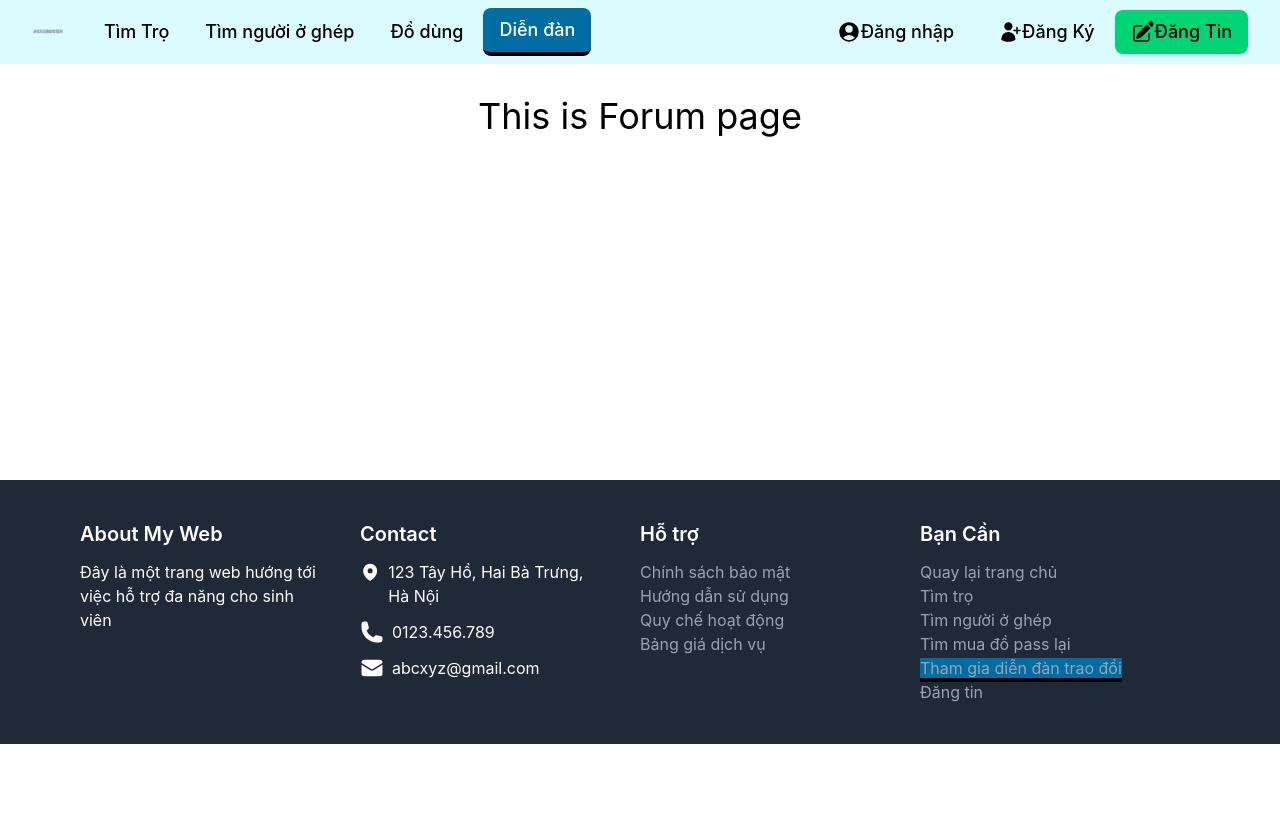
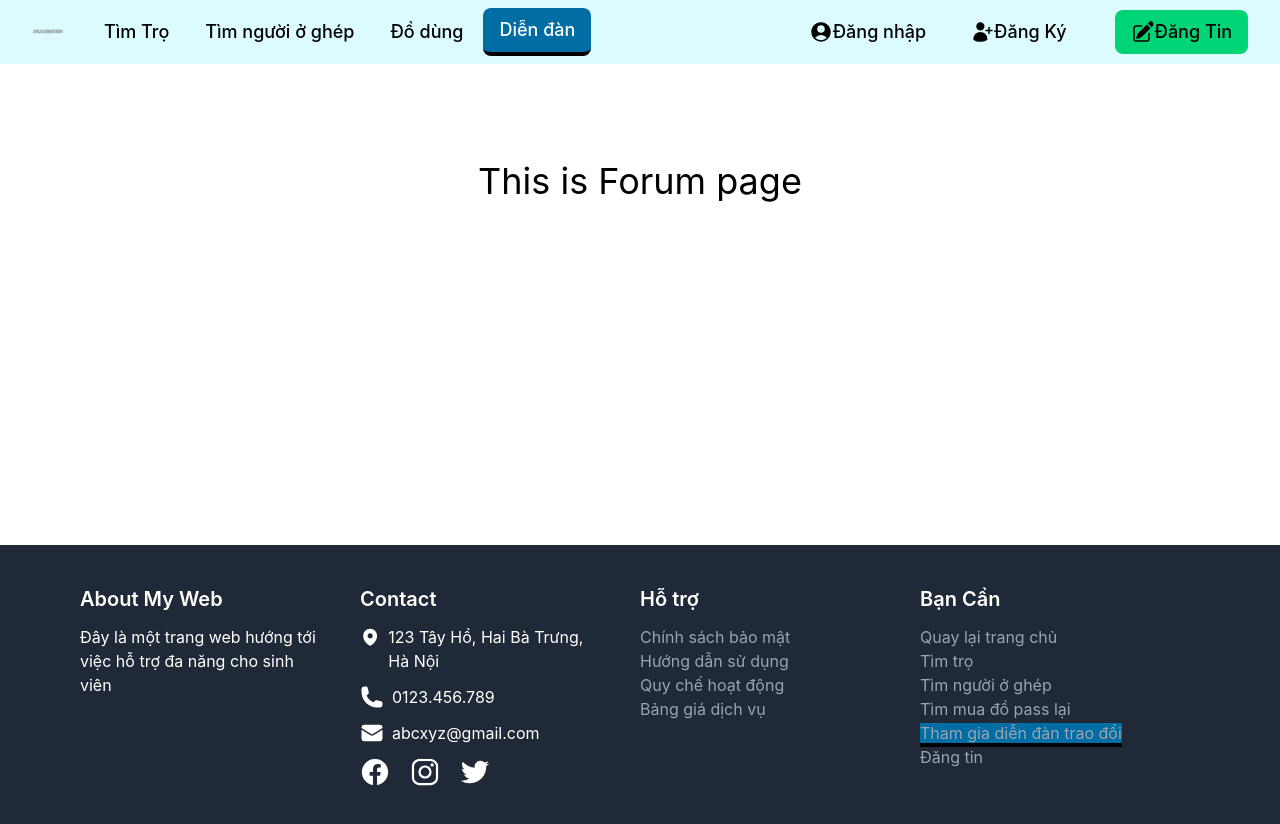
Before and after one commit to Khaipn888/Project3, a React (Create React App) app in the folder client/: page /Forum in a window 1280 px wide. Shown: the top 824 px of the page. Before the commit the page ends 800 px from the top, so only its background shows below. Built offline with nearby package versions, Linux system fonts and the light colour scheme.

Commit message:
fix login, register page and header

```diff
--- a/client/src/assets/styles/loginStyles.css
+++ b/client/src/assets/styles/loginStyles.css
@@ -19,15 +19,16 @@
 .login-container {
     max-width: 500px;
     height: 400px;
-    margin: 100px auto;
+    margin: auto auto;
     background-color: rgba(248, 246, 246, 0.9);
     border: 0.5px solid rgb(0, 0, 0);
     box-shadow: 10px;
     position: relative;
+    top: 80px
 
 }
 .register{
-    height: 450px;
+    height: 500px;
 
 }
 .login-form {
--- a/client/src/components/Header.js
+++ b/client/src/components/Header.js
@@ -1,75 +1,110 @@
-import { Disclosure } from '@headlessui/react'
-import { Link , NavLink} from 'react-router-dom'
-import logo from '../assets/images/logo02.png'
-import '../assets/styles/headerStyles.css'
+import { Disclosure } from "@headlessui/react";
+import { Link, NavLink } from "react-router-dom";
+import logo from "../assets/images/logo02.png";
+import "../assets/styles/headerStyles.css";
 
 const navigation = [
-  { name: 'Tìm Trọ', href: '/FindHostel', current: true },
-  { name: 'Tìm người ở ghép', href: '/FindRoomMate', current: false },
-  { name: 'Đồ dùng', href: '/Neccessary', current: false },
-  { name: 'Diễn đàn', href: '/Forum', current: false },
-
-]
-
+  { name: "Tìm Trọ", href: "/FindHostel", current: true },
+  { name: "Tìm người ở ghép", href: "/FindRoomMate", current: false },
+  { name: "Đồ dùng", href: "/Neccessary", current: false },
+  { name: "Diễn đàn", href: "/Forum", current: false },
+];
 
 export default function Header() {
   return (
-    <Disclosure as="nav" className="bg-cyan-100/75 fixed top-[0px] w-[100%] z-10 ">
+    <div className="h-[65px] ">
+      <Disclosure
+        as="nav"
+        className="bg-cyan-100/75 fixed top-[0px] w-[100%] z-10 h-["
+      >
         <div className="mx-auto max-w-7xl px-2 sm:px-6 lg:px-8">
           <div className="relative flex h-16 items-center justify-between">
             <div className="flex flex-1 items-center justify-center sm:items-stretch sm:justify-start">
               <div className="flex flex-shrink-0 items-center">
-                  <Link  to='/'>
-                    <img
-                      className="h-8 w-auto"
-                      src={logo}
-                      alt="Your Company"
-                    />
+                <Link to="/">
+                  <img className="h-8 w-auto" src={logo} alt="Your Company" />
                 </Link>
               </div>
               <div className="hidden sm:ml-6 sm:block ">
                 <div className="flex space-x-1">
                   {navigation.map((item) => (
-                      <NavLink className=' font-medium rounded-lg text-lg navlink' key={item.name} to={item.href} >
-                        <div className='px-4 py-2 rounded-lg navlink' >
+                    <NavLink
+                      className=" font-medium rounded-lg text-lg navlink"
+                      key={item.name}
+                      to={item.href}
+                    >
+                      <div className="px-4 py-2 rounded-lg navlink">
                         {item.name}
                       </div>
-
                     </NavLink>
                   ))}
                 </div>
               </div>
             </div>
-              <div className='hidden sm:ml-6 sm:block '>
+            <div className="hidden sm:ml-6 sm:block items-center  ">
+              <div className="flex space-x-8">
                 <div className="flex space-x-1">
-                      <NavLink className='font-medium rounded-lg text-lg navlink' to='/Login'>
-                        <div className=' flex px-4 py-2 rounded-lg navlink items-center'>
-                          <svg xmlns="http://www.w3.org/2000/svg" viewBox="0 0 24 24" fill="currentColor" className="w-6 h-6 ">
-                            <path fillRule="evenodd" d="M18.685 19.097A9.723 9.723 0 0021.75 12c0-5.385-4.365-9.75-9.75-9.75S2.25 6.615 2.25 12a9.723 9.723 0 003.065 7.097A9.716 9.716 0 0012 21.75a9.716 9.716 0 006.685-2.653zm-12.54-1.285A7.486 7.486 0 0112 15a7.486 7.486 0 015.855 2.812A8.224 8.224 0 0112 20.25a8.224 8.224 0 01-5.855-2.438zM15.75 9a3.75 3.75 0 11-7.5 0 3.75 3.75 0 017.5 0z" clipRule="evenodd" />
-                          </svg> <span className='mr-2'>Đăng nhập</span>
-
-                        </div>
-
-                      </NavLink>
-                      <NavLink className='font-medium rounded-lg text-lg navlink' to='/register'>
-                        <div className=' flex px-4 py-2 rounded-lg navlink items-center' >
-                          <svg  xmlns="http://www.w3.org/2000/svg" viewBox="0 0 24 24" fill="currentColor" className="w-6 h-6">
-                            <path d="M6.25 6.375a4.125 4.125 0 118.25 0 4.125 4.125 0 01-8.25 0zM3.25 19.125a7.125 7.125 0 0114.25 0v.003l-.001.119a.75.75 0 01-.363.63 13.067 13.067 0 01-6.761 1.873c-2.472 0-4.786-.684-6.76-1.873a.75.75 0 01-.364-.63l-.001-.122zM19.75 7.5a.75.75 0 00-1.5 0v2.25H16a.75.75 0 000 1.5h2.25v2.25a.75.75 0 001.5 0v-2.25H22a.75.75 0 000-1.5h-2.25V7.5z" />
-                          </svg>  Đăng Ký
+                  <NavLink
+                    className="font-medium rounded-lg text-lg navlink"
+                    to="/Login"
+                  >
+                    <div className=" flex px-4 py-2 rounded-lg navlink items-center">
+                      <svg
+                        xmlns="http://www.w3.org/2000/svg"
+                        viewBox="0 0 24 24"
+                        fill="currentColor"
+                        className="w-6 h-6 "
+                      >
+                        <path
+                          fillRule="evenodd"
+                          d="M18.685 19.097A9.723 9.723 0 0021.75 12c0-5.385-4.365-9.75-9.75-9.75S2.25 6.615 2.25 12a9.723 9.723 0 003.065 7.097A9.716 9.716 0 0012 21.75a9.716 9.716 0 006.685-2.653zm-12.54-1.285A7.486 7.486 0 0112 15a7.486 7.486 0 015.855 2.812A8.224 8.224 0 0112 20.25a8.224 8.224 0 01-5.855-2.438zM15.75 9a3.75 3.75 0 11-7.5 0 3.75 3.75 0 017.5 0z"
+                          clipRule="evenodd"
+                        />
+                      </svg>{" "}
+                      <span className="mr-2">Đăng nhập</span>
                     </div>
                   </NavLink>
-                      <NavLink className='font-medium rounded-lg text-lg navlink dang-tin' to='/Post'>
-                        <div className=' flex px-4 py-2 rounded-lg navlink items-center '>
-                          <svg xmlns="http://www.w3.org/2000/svg" viewBox="0 0 24 24" fill="currentColor" className="w-6 h-6">
+                  <NavLink
+                    className="font-medium rounded-lg text-lg navlink"
+                    to="/register"
+                  >
+                    <div className=" flex px-4 py-2 rounded-lg navlink items-center">
+                      <svg
+                        xmlns="http://www.w3.org/2000/svg"
+                        viewBox="0 0 24 24"
+                        fill="currentColor"
+                        className="w-6 h-6"
+                      >
+                        <path d="M6.25 6.375a4.125 4.125 0 118.25 0 4.125 4.125 0 01-8.25 0zM3.25 19.125a7.125 7.125 0 0114.25 0v.003l-.001.119a.75.75 0 01-.363.63 13.067 13.067 0 01-6.761 1.873c-2.472 0-4.786-.684-6.76-1.873a.75.75 0 01-.364-.63l-.001-.122zM19.75 7.5a.75.75 0 00-1.5 0v2.25H16a.75.75 0 000 1.5h2.25v2.25a.75.75 0 001.5 0v-2.25H22a.75.75 0 000-1.5h-2.25V7.5z" />
+                      </svg>{" "}
+                      Đăng Ký
+                    </div>
+                  </NavLink>
+                </div>
+                <div className="ml-[20px]">
+                  <NavLink
+                    className="font-medium rounded-lg text-lg navlink dang-tin"
+                    to="/Post"
+                  >
+                    <div className=" flex px-4 py-2 rounded-lg navlink items-center ">
+                      <svg
+                        xmlns="http://www.w3.org/2000/svg"
+                        viewBox="0 0 24 24"
+                        fill="currentColor"
+                        className="w-6 h-6"
+                      >
                         <path d="M21.731 2.269a2.625 2.625 0 00-3.712 0l-1.157 1.157 3.712 3.712 1.157-1.157a2.625 2.625 0 000-3.712zM19.513 8.199l-3.712-3.712-8.4 8.4a5.25 5.25 0 00-1.32 2.214l-.8 2.685a.75.75 0 00.933.933l2.685-.8a5.25 5.25 0 002.214-1.32l8.4-8.4z" />
                         <path d="M5.25 5.25a3 3 0 00-3 3v10.5a3 3 0 003 3h10.5a3 3 0 003-3V13.5a.75.75 0 00-1.5 0v5.25a1.5 1.5 0 01-1.5 1.5H5.25a1.5 1.5 0 01-1.5-1.5V8.25a1.5 1.5 0 011.5-1.5h5.25a.75.75 0 000-1.5H5.25z" />
-                          </svg>  Đăng Tin
+                      </svg>{" "}
+                      Đăng Tin
                     </div>
                   </NavLink>
                 </div>
               </div>
             </div>
           </div>
+        </div>
       </Disclosure>
-  )
+    </div>
+  );
 }
--- a/client/src/containers/Login.js
+++ b/client/src/containers/Login.js
@@ -14,7 +14,7 @@
   return (
     <div>
       <Header />
-      <div className="login-bg">
+      <div className="login-bg relative">
       <div className="login-container shadow-2xl rounded-lg">
         <div className="bg-login">
           <div className="login-form items-center">
--- a/client/src/containers/Register.js
+++ b/client/src/containers/Register.js
@@ -2,17 +2,21 @@
 import "../assets/styles/loginStyles.css";
 import { useState } from "react";
 import { Footer } from "../components/Footer";
+import BackToTopButton from "../components/BackToTopButton";
+import { apiRegister } from "../services/auth";
+
+
+
 function Register() {
-
   const [show, setShow] = useState(false);
   const handleShowPass = () => {
     setShow(!show);
-    }
+  };
 
   return (
-    <>
-       <div className="rigister-bg">
+    <div>
       <Header />
+      <div className="rigister-bg relative">
         <div className="login-container shadow-2xl rounded-lg register">
           <div className="bg-login">
             <div className="login-form items-center">
@@ -20,6 +24,17 @@
                 <h1>Đăng Ký</h1>
               </div>
               <form action="">
+                <div className="name">
+                  <label htmlFor="name" className="email-label">
+                    Tên
+                    <input
+                      type="email"
+                      id="email"
+                      placeholder="Enter your user name"
+                      className="input rounded-md"
+                    />
+                  </label>
+                </div>
                 <div className="email">
                   <label htmlFor="email" className="email-label">
                     Email
@@ -35,7 +50,7 @@
                   <label htmlFor="password" className="pass-label">
                     Mật Khẩu
                     <input
-                    type={show?'text':'password'}
+                      type={show ? "text" : "password"}
                       id="password"
                       placeholder="Enter your password"
                       className="input input-pass rounded-md"
@@ -46,7 +61,7 @@
                       viewBox="0 0 24 24"
                       stroke-width="1.5"
                       stroke="currentColor"
-                    className={`eye eye-open ${show? "hidden" : ""}`}
+                      className={`eye eye-open ${show ? "hidden" : ""}`}
                       id="eye-close"
                       onClick={handleShowPass}
                     >
@@ -62,7 +77,7 @@
                       viewBox="0 0 24 24"
                       stroke-width="1.5"
                       stroke="currentColor"
-                    className={`eye eye-open ${show? "" : "hidden"}`}
+                      className={`eye eye-open ${show ? "" : "hidden"}`}
                       id="eye-open"
                       onClick={handleShowPass}
                     >
@@ -83,7 +98,7 @@
                   <label htmlFor="cf-password" className="pass-label">
                     Nhập lại mật khẩu
                     <input
-                    type={show?'text':'password'}
+                      type={show ? "text" : "password"}
                       id="cf-password"
                       placeholder="Confirm your password"
                       className="input input-pass rounded-md"
@@ -94,7 +109,7 @@
                       viewBox="0 0 24 24"
                       stroke-width="1.5"
                       stroke="currentColor"
-                    className={`eye eye-open ${show? "hidden" : ""}`}
+                      className={`eye eye-open ${show ? "hidden" : ""}`}
                       id="eye-close"
                       onClick={handleShowPass}
                     >
@@ -110,7 +125,7 @@
                       viewBox="0 0 24 24"
                       stroke-width="1.5"
                       stroke="currentColor"
-                    className={`eye eye-open ${show? "" : "hidden"}`}
+                      className={`eye eye-open ${show ? "" : "hidden"}`}
                       id="eye-open"
                       onClick={handleShowPass}
                     >
@@ -127,8 +142,7 @@
                     </svg>
                   </label>
                 </div>
-              <div className="fogot-pass relative flex items-center justify-between">
-              </div>
+                <div className="fogot-pass relative flex items-center justify-between"></div>
                 <button
                   type="submit"
                   className=" button-login rounded-md bg-green"
@@ -140,9 +154,9 @@
           </div>
         </div>
       </div>
-    <Footer/>
-    </>
-
+      <BackToTopButton />
+      <Footer />
+    </div>
   );
 }
 export default Register;
```
Lines whose indentation alone changed are shown as unchanged.
